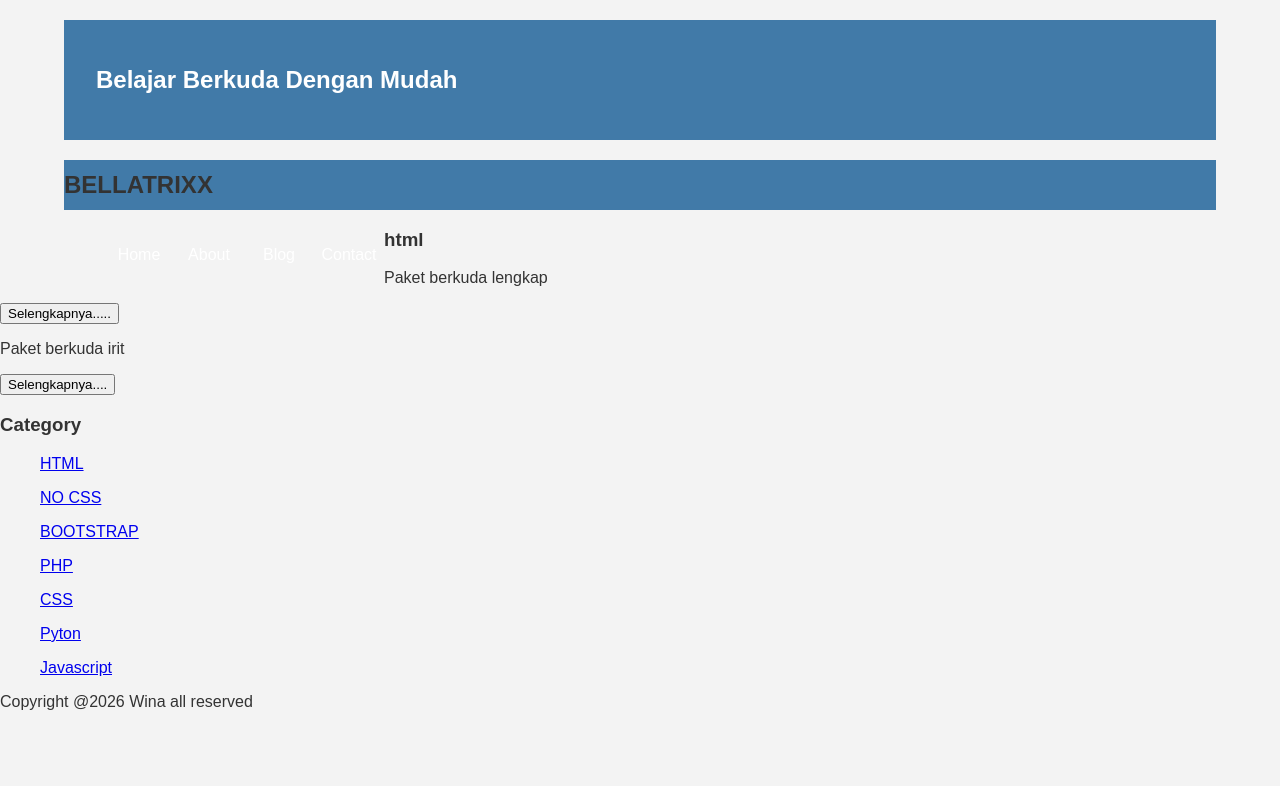
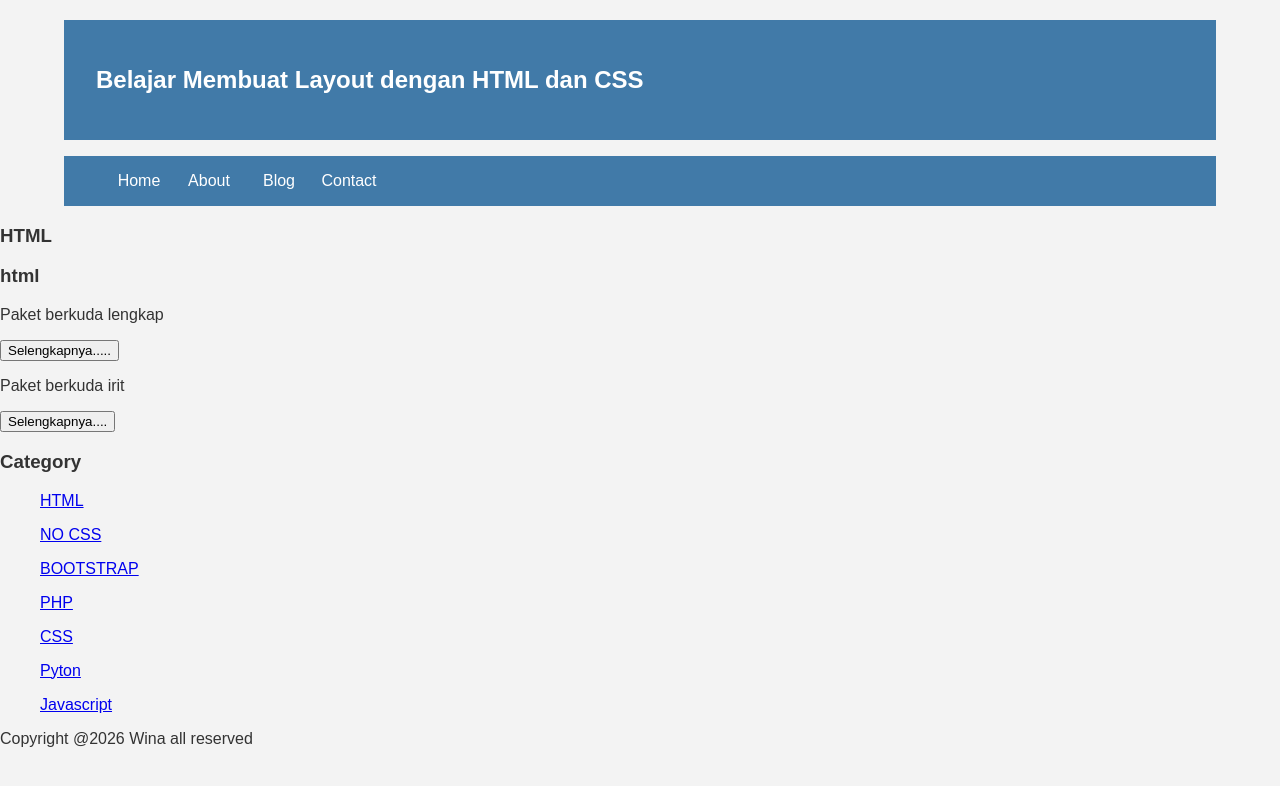
Before and after one commit to bellatrixsma-prog/Bellatrixwina, a plain HTML site: page index.html in a window 1280 px wide. Drawn offline with Linux system fonts and the light colour scheme.

Commit message:
Update index 5.html

```diff
--- a/index.html
+++ b/index.html
@@ -1,24 +1,28 @@
 <!doctype html>
 <html lang="en">
 <head>
-      <title>Wina Horse</title>
+    <title>WINA HORSE</title>
     <link rel="stylesheet" href="style.css">
 </head>
 <body bgcolor="00FFFF">
 
     <div class="header">
         <div class="jarak">
-          <h2>Belajar Berkuda Dengan Mudah</h2>
+            <h2>Belajar Membuat Layout dengan HTML dan CSS</h2>
         </div>
     </div>
-      <div class="menu belajar berkuda">
-       <h2>BELLATRIXX</h2>
+    <div class="menu">
         <ul>
             <li><a href="index.html">Home</a></li>
             <li><a href="about.html">About</a></li>
             <li><a href="#">Blog</a></li>
             <li><a href="#">Contact</a></li>
         </ul>
+    </div>
+      <h3>HTML</h3>
+
+</body>
+</html>
       </div>
          <h3>html</h3>
 
```
Lines whose indentation alone changed are shown as unchanged.
